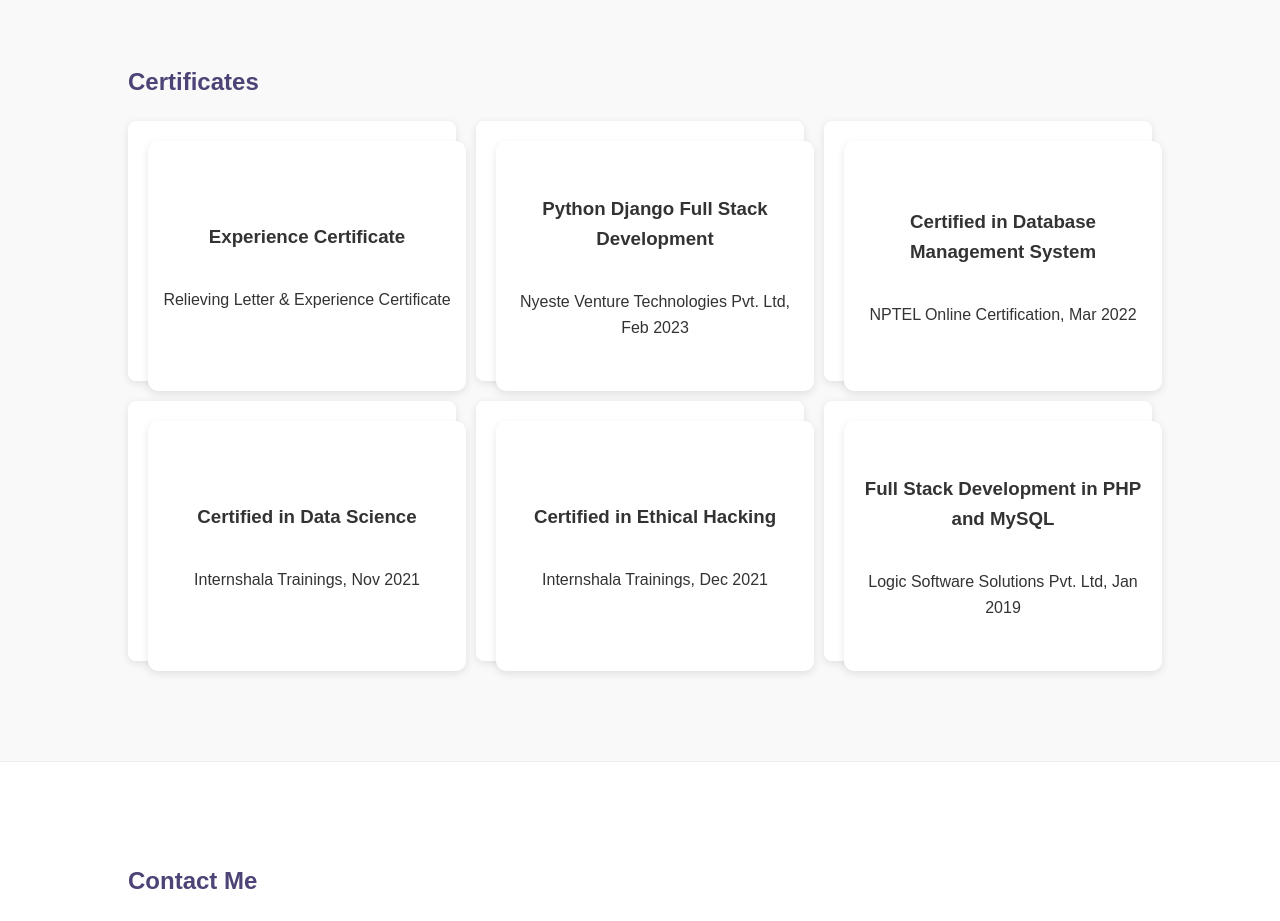
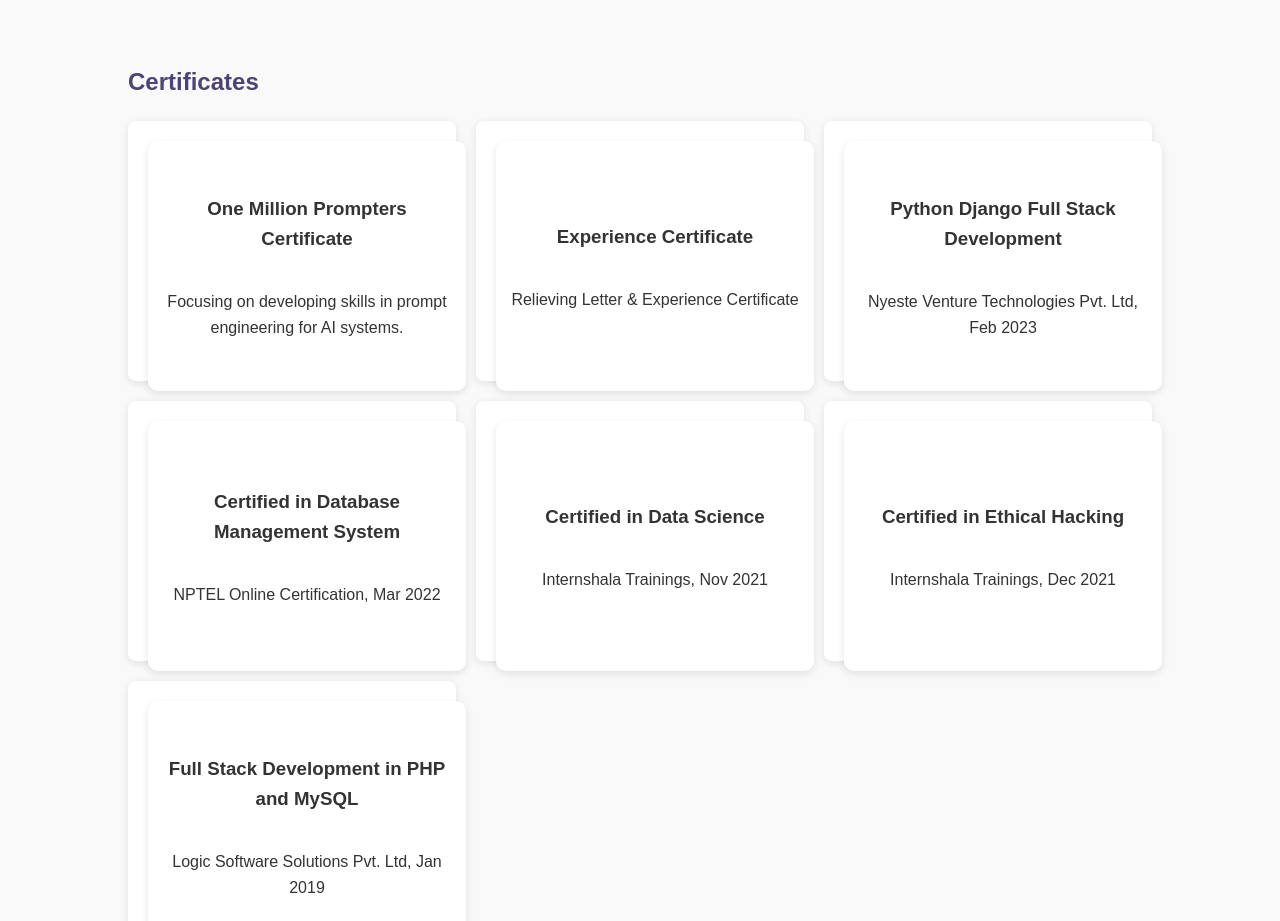
Before and after one commit to AKHILCHELAMATTAM/akhil-portfolio, a plain HTML site: page index.html in a window 1280 px wide. Shown: the part 4220-5141 px from the top of the page. Drawn offline with Linux system fonts and the light colour scheme.

Commit message:
1 million prompters certificate update

```diff
--- a/index.html
+++ b/index.html
@@ -211,6 +211,19 @@
     <h2>Certificates</h2>
     <div class="cert-grid">
 
+                  <!-- Certificate 7-->
+      <div class="cert-card">
+        <div class="cert-inner">
+          <div class="cert-front">
+            <h3>One Million Prompters Certificate</h3>
+            <p>Focusing on developing skills in prompt engineering for AI systems.</p>
+          </div>
+          <div class="cert-back">
+            <img src="assets/certificates/1MillionPrompters.png" alt="Experience Certificate">
+          </div>
+        </div>
+      </div>
+
 
             <!-- Certificate 6 -->
       <div class="cert-card">
```
Also changed, not shown: assets/certificates/1MillionPrompters.png (added), 1 other file.
